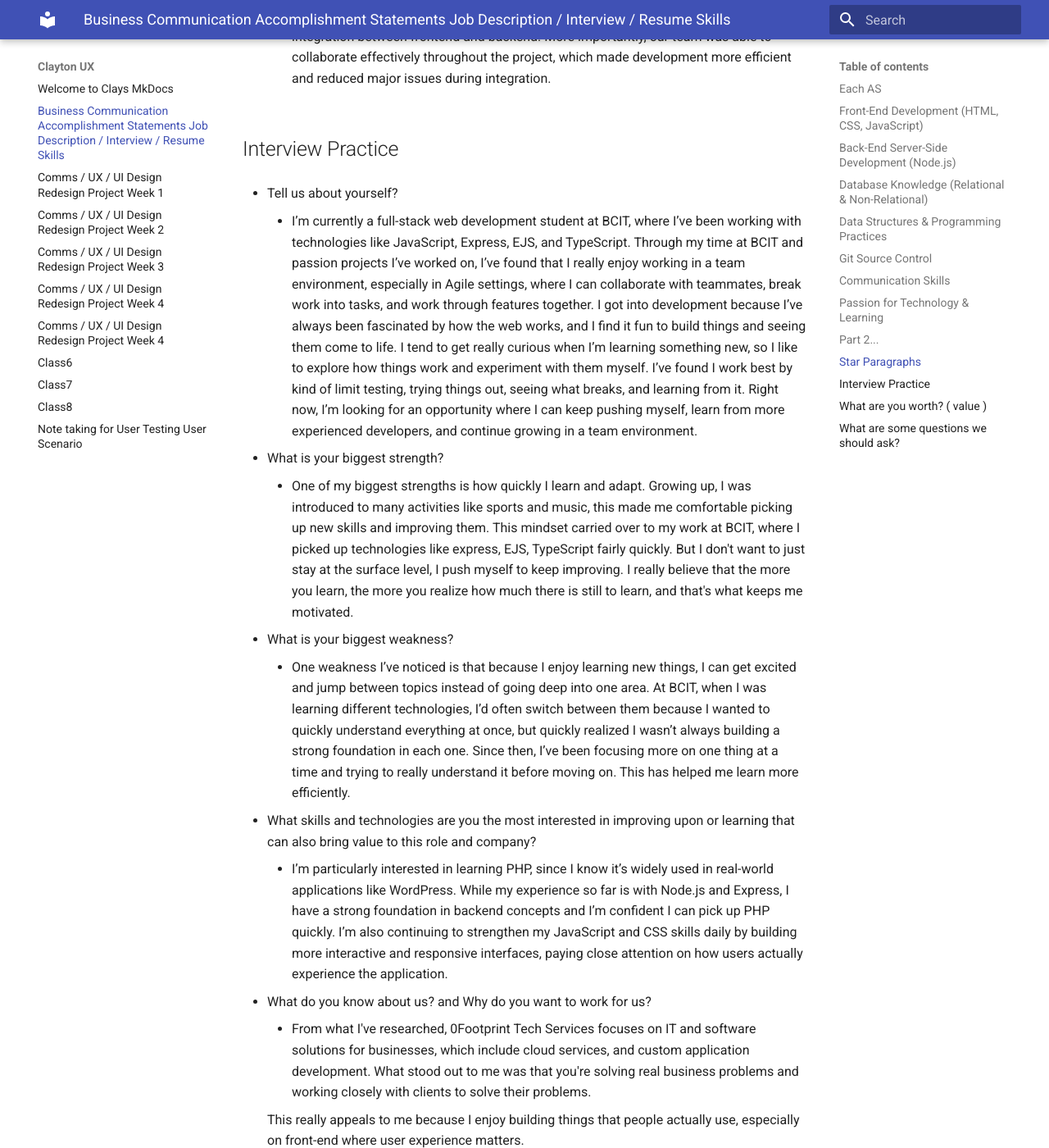
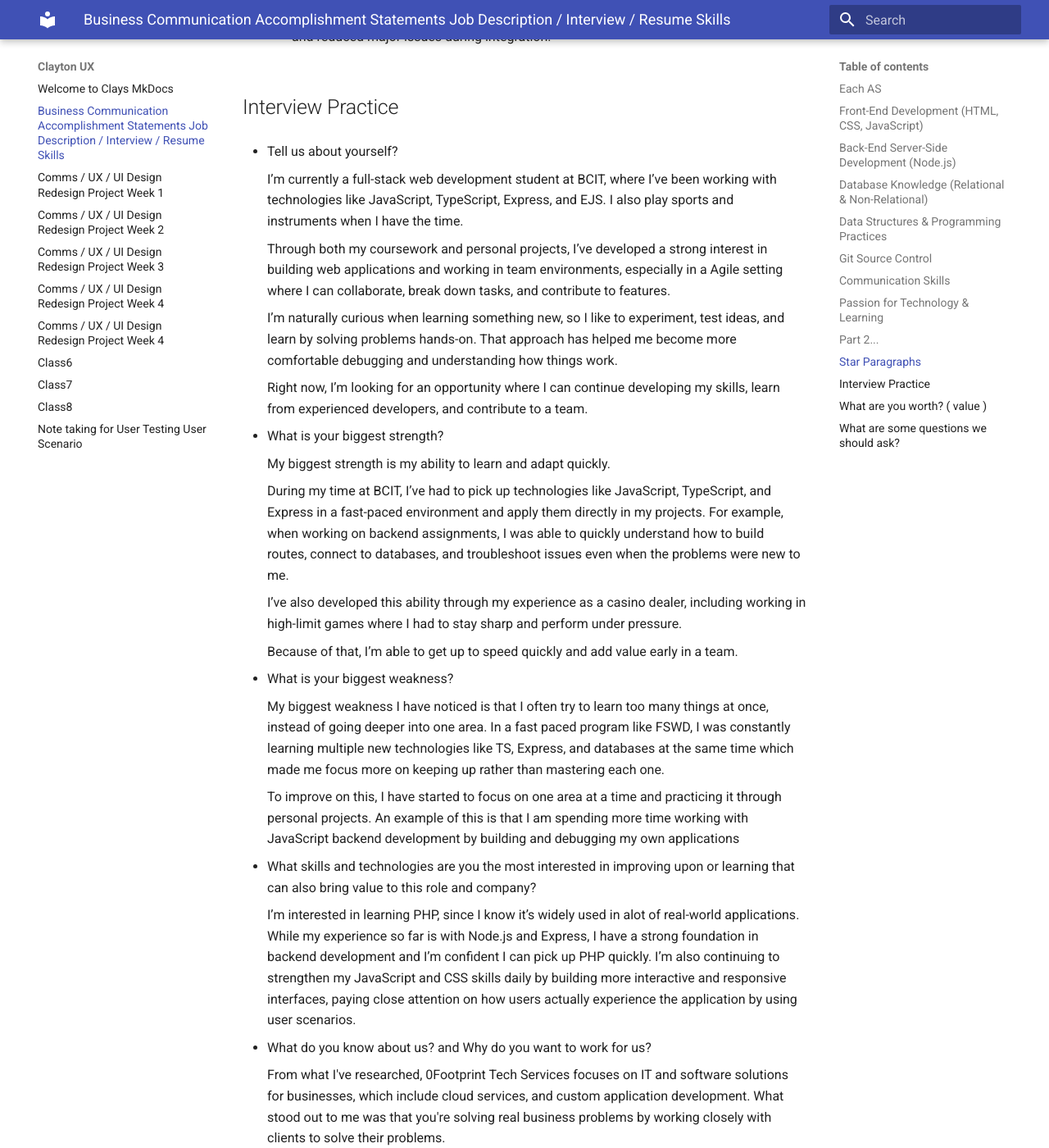
Before and after one commit to ClaisaZ/Comp-2811-roughdraft, an MkDocs documentation site: the page built from docs/accomplishments.md, in a window 1280 px wide and 1400 px high, scrolled down 3080 px. Shown: the whole window at 82% size. Built offline with MkDocs 1.6.1 and Material for MkDocs 9.7.7, drawn with Linux system fonts in a browser that asks for light colours; some of the changed text lies outside the part shown.

Commit message:
udpatred

```diff
--- a/docs/accomplishments.md
+++ b/docs/accomplishments.md
@@ -88,27 +88,53 @@
 
 - Tell us about yourself?
 
-    - I’m currently a full-stack web development student at BCIT, where I’ve been working with technologies like JavaScript, Express, EJS, and TypeScript. Through my time at BCIT and passion projects I’ve worked on, I’ve found that I really enjoy working in a team environment, especially in Agile settings, where I can collaborate with teammates, break work into tasks, and work through features together. I got into development because I’ve always been fascinated by how the web works, and I find it fun to build things and seeing them come to life. I tend to get really curious when I’m learning something new, so I like to explore how things work and experiment with them myself. I’ve found I work best by kind of limit testing, trying things out, seeing what breaks, and learning from it. Right now, I’m looking for an opportunity where I can keep pushing myself, learn from more experienced developers, and continue growing in a team environment.
+    I’m currently a full-stack web development student at BCIT, where I’ve been working with technologies like JavaScript, TypeScript, Express, and EJS. I also play sports and instruments when I have the time.
+
+    Through both my coursework and personal projects, I’ve developed a strong interest in building web applications and working in team environments, especially in a Agile setting where I can collaborate, break down tasks, and contribute to features.
+
+    I’m naturally curious when learning something new, so I like to experiment, test ideas, and learn by solving problems hands-on. That approach has helped me become more comfortable debugging and understanding how things work.
+
+    Right now, I’m looking for an opportunity where I can continue developing my skills, learn from experienced developers, and contribute to a team.
 
 - What is your biggest strength?
 
-    - One of my biggest strengths is how quickly I learn and adapt. Growing up, I was introduced to many activities like sports and music, this made me comfortable picking up new skills and improving them. This mindset carried over to my work at BCIT, where I picked up technologies like express, EJS, TypeScript fairly quickly. But I don't want to just stay at the surface level, I push myself to keep improving. I really believe that the more you learn, the more you realize how much there is still to learn, and that's what keeps me motivated.
+    My biggest strength is my ability to learn and adapt quickly.
+
+    During my time at BCIT, I’ve had to pick up technologies like JavaScript, TypeScript, and Express in a fast-paced environment and apply them directly in my projects. For example, when working on backend assignments, I was able to quickly understand how to build routes, connect to databases, and troubleshoot issues even when the problems were new to me.
+
+    I’ve also developed this ability through my experience as a casino dealer, including working in high-limit games where I had to stay sharp and perform under pressure.
+
+    Because of that, I’m able to get up to speed quickly and add value early in a team.
 
 - What is your biggest weakness?
 
-    - One weakness I’ve noticed is that because I enjoy learning new things, I can get excited and jump between topics instead of going deep into one area. At BCIT, when I was learning different technologies, I’d often switch between them because I wanted to quickly understand everything at once, but quickly realized I wasn’t always building a strong foundation in each one. Since then, I’ve been focusing more on one thing at a time and trying to really understand it before moving on. This has helped me learn more efficiently.
+    My biggest weakness I have noticed is that I often try to learn too many things at once, instead of going deeper into one area. In a fast paced program like FSWD, I was constantly learning multiple new technologies like TS, Express, and databases at the same time which made me focus more on keeping up rather than mastering each one.
+
+    To improve on this, I have started to focus on one area at a time and practicing it through personal projects. An example of this is that I am spending more time working with JavaScript backend development by building and debugging my own applications
 
 - What skills and technologies are you the most interested in improving upon or learning that can also bring value to this role and company?
 
-    - I’m particularly interested in learning PHP, since I know it’s widely used in real-world applications like WordPress. While my experience so far is with Node.js and Express, I have a strong foundation in backend concepts and I’m confident I can pick up PHP quickly. I’m also continuing to strengthen my JavaScript and CSS skills daily by building more interactive and responsive interfaces, paying close attention on how users actually experience the application.
+    I’m interested in learning PHP, since I know it’s widely used in alot of real-world applications. While my experience so far is with Node.js and Express, I have a strong foundation in backend development and I’m confident I can pick up PHP quickly. I’m also continuing to strengthen my JavaScript and CSS skills daily by building more interactive and responsive interfaces, paying close attention on how users actually experience the application by using user scenarios.
 
 - What do you know about us? and Why do you want to work for us?
 
-    - From what I've researched, 0Footprint Tech Services focuses on IT and software solutions for businesses, which include cloud services, and custom application development. What stood out to me was that you're solving real business problems and working closely with clients to solve their problems.
+    From what I've researched, 0Footprint Tech Services focuses on IT and software solutions for businesses, which include cloud services, and custom application development. What stood out to me was that you're solving real business problems by working closely with clients to solve their problems.
 
-    This really appeals to me because I enjoy building things that people actually use, especially on front-end where user experience matters.
+    This really appeals to me because I enjoy building things that people actually use, especially on the front-end where user experience matters.
 
-    I also bring strong communication skills from my experience working as a casino dealer, where I had to interact with customers constantly, staying focused under pressure, and paying close attention to detail. That experience helps me better understand how users interact with systems and how the little details matter.
+    I also bring strong communication skills from my experience working as a casino dealer, where I had to interact with customers constantly, staying focused under pressure, and paying close attention to detail. That experience helps me better understand how users interact with the system and how the little details matter.
+
+- Why should we hire you?
+
+     I think you should hire me because I’m someone who can learn quickly and contribute in a team environment.
+
+    Through my time at BCIT, I’ve gained hands-on experience with technologies like JavaScript, TypeScript, and Express by building projects.
+
+    I also work well in team settings, especially in Agile environments, where I’m comfortable collaborating, communicating, and breaking down tasks to move projects forward.
+
+    On top of that, I bring a strong work ethic from my experience as a casino dealer, where I had to stay focused and perform under pressure.
+
+    Overall, I’m someone who’s eager to learn, easy to work with, and ready to contribute and grow with the team.
 
 ## What are you worth? ( value )
 
@@ -116,7 +142,8 @@
 
 - Demonstrate the value you bring to the company.
 
-
 ## What are some questions we should ask?
 
-- What kind of projects would I create?
+- What does success look like in this role?
+
+- How does the team support junior developers when they’re learning something new?
```
Also changed, not shown: other parts of docs/accomplishments.md (+1 -1 lines).
